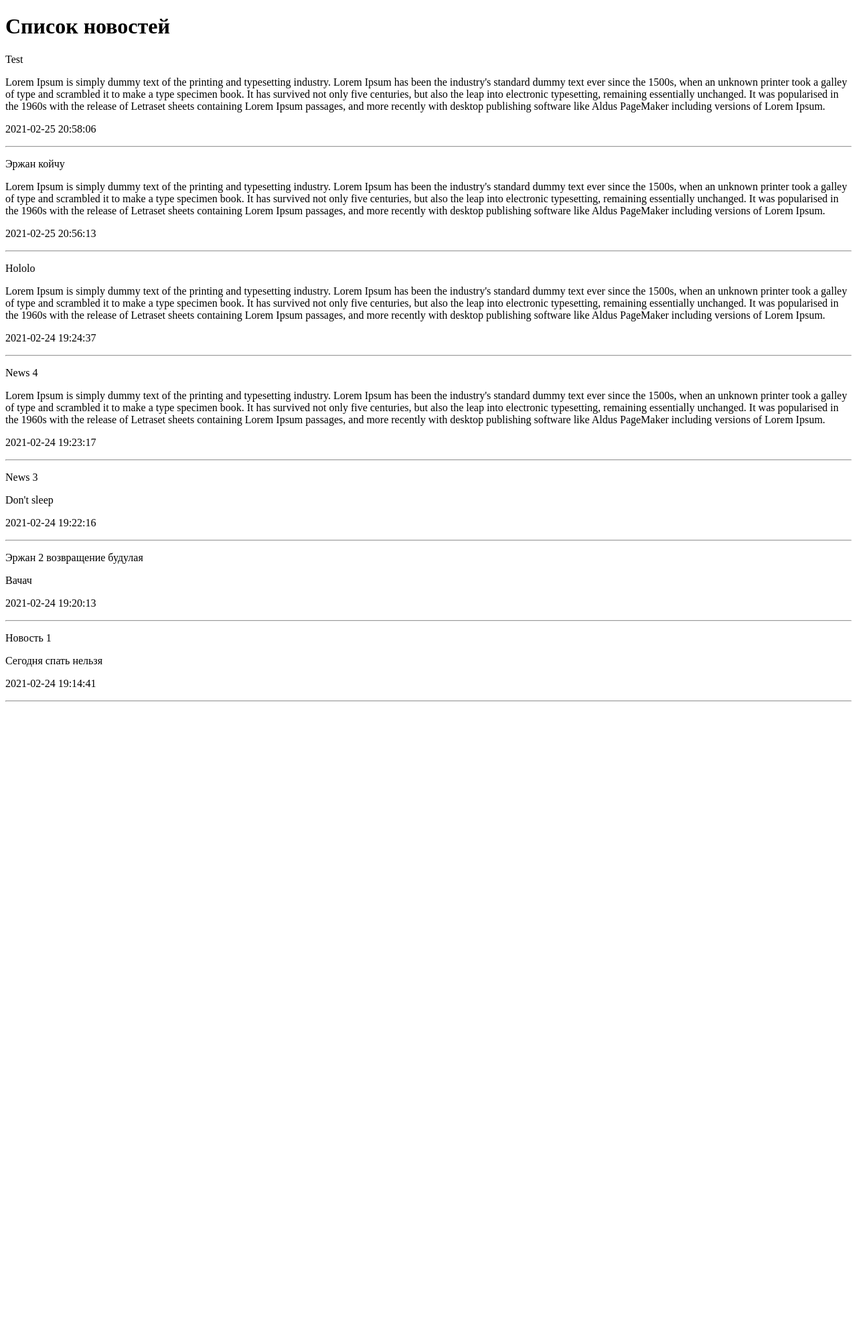
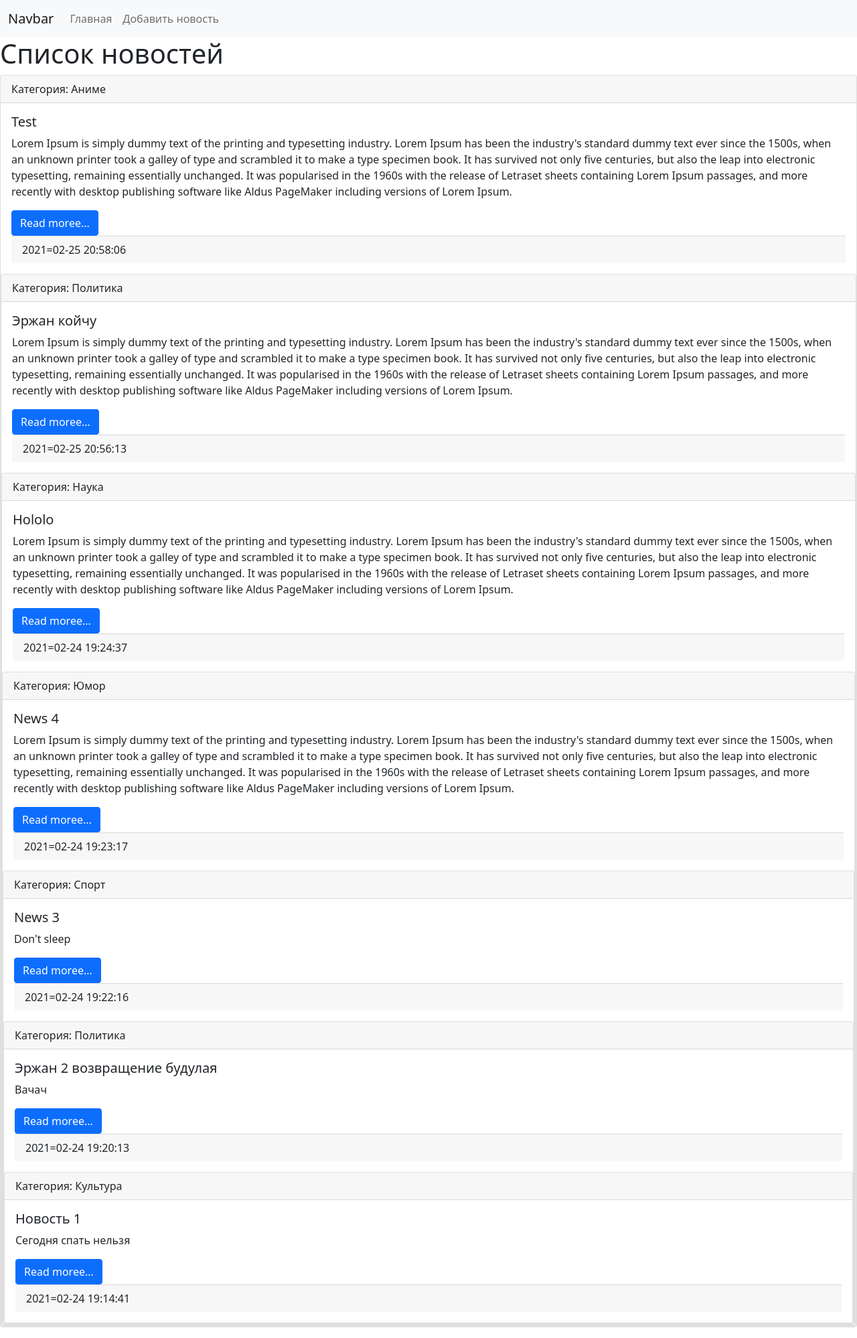
Before and after one commit to kaira96/ExampleEvening, a Django app: page /news/ in a window 1280 px wide. Shown: the whole page at 67% size. Before the commit the page ends 1048 px from the top, so only its background shows below. Run offline with Django 3.2, Linux system fonts and the light colour scheme; data comes from the database, SQL or seed files in the repository; both versions use the stored data as it was after the commit; some libraries are stand-ins or nearby versions.

Commit message:
Связи моделей и Внешний вид шаблона

```diff
--- a/ExampleModels/news/models.py
+++ b/ExampleModels/news/models.py
@@ -7,6 +7,7 @@ class News(models.Model):
     update_at = models.DateTimeField(auto_now=True, verbose_name='Дата обновления')
     photo = models.ImageField(upload_to='photo/%Y/%m/%d', verbose_name='Фото', blank=True)
     is_published = models.BooleanField(default=True,verbose_name='Опубликовано')
+    category = models.ForeignKey('Category', on_delete=models.PROTECT, null=True, verbose_name='Категория')
 
     def __str__(self):
         return self.title
@@ -15,3 +16,14 @@ class News(models.Model):
         verbose_name = 'Новость'
         verbose_name_plural = 'Новости'
         ordering = ['-created_at']
+
+class Category(models.Model):
+    title = models.CharField(max_length=150, db_index=True, verbose_name='Наименование категории')
+
+    def __str__(self):
+        return self.title
+
+    class Meta:
+        verbose_name='Категория'
+        verbose_name_plural='Категории'
+        ordering=['title']
--- a/ExampleModels/news/templates/news/index.html
+++ b/ExampleModels/news/templates/news/index.html
@@ -1,25 +1,69 @@
-<!DOCTYPE html>
+<!doctype html>
 <html lang="en">
 <head>
-    <meta charset="UTF-8">
+
+    <meta charset="utf-8">
+    <meta name="viewport" content="width=device-width, initial-scale=1">
+
+
+    <link href="https://cdn.jsdelivr.net/npm/bootstrap@5.0.0-beta2/dist/css/bootstrap.min.css" rel="stylesheet"
+          integrity="sha384-BmbxuPwQa2lc/FVzBcNJ7UAyJxM6wuqIj61tLrc4wSX0szH/Ev+nYRRuWlolflfl" crossorigin="anonymous">
+
+
     <title>{{ title }}</title>
 </head>
+<body>
+<nav class="navbar navbar-expand-lg navbar-light bg-light">
+    <div class="container-fluid">
+        <a class="navbar-brand" href="/">Navbar</a>
+        <button class="navbar-toggler" type="button" data-bs-toggle="collapse" data-bs-target="#navbarSupportedContent"
+                aria-controls="navbarSupportedContent" aria-expanded="false" aria-label="Toggle navigation">
+            <span class="navbar-toggler-icon"></span>
+        </button>
 
-<body>
-{#Список новостей#}
-<h1> {{ title }} </h1>
-{#Цикл новостей#}
-{% for item in news %}
-    <div>
-{#        Заголовок Новости#}
-        <p>{{ item.title }}</p>
-{#        Контент новости#}
-        <p>{{ item.content }}</p>
-{#        Дата публикации новости#}
-        <p>{{ item.created_at|date:"Y-m-d H:i:s" }}</p>
+        <div class="collapse navbar-collapse" id="navbarSupportedContent">
+            <ul class="navbar-nav me-auto mb-2 mb-lg-0">
+                <li class="nav-item"><a class="nav-link" href="/">Главная</a></li>
+                <li class="nav-item"><a class="nav-link" href="/">Добавить новость</a></li>
+            </ul>
+        </div>
     </div>
-    <hr>
-{#Закрытие цикла for#}
-{%  endfor %}
+</nav>
+
+
+<div class="conteiner mb-3">
+    <h1>{{ title }}</h1>
+    <div class="row">
+        <div class="col-md-12">
+            {% for item in news %}
+            <div class="card mb-13">
+                <div class="card-header">
+                    Категория: {{ item.category }}
+                </div>
+                <div class="card-body">
+                    <h5 class="card-title">{{ item.title }}</h5>
+                    <p class="card-text">{{ item.content }}</p>
+                    <a href="#" class="btn btn-primary">Read moree...</a>
+                    <div class="card-footer text-murder">
+                        {{ item.created_at|date:"Y=m-d H:i:s" }}
+                    </div>
+                </div>
+                {% endfor %}
+            </div>
+        </div>
+    </div>
+</div>
+
+
+<script src="https://cdn.jsdelivr.net/npm/bootstrap@5.0.0-beta2/dist/js/bootstrap.bundle.min.js"
+        integrity="sha384-b5kHyXgcpbZJO/tY9Ul7kGkf1S0CWuKcCD38l8YkeH8z8QjE0GmW1gYU5S9FOnJ0"
+        crossorigin="anonymous"></script>
+<script src="https://cdn.jsdelivr.net/npm/@popperjs/core@2.6.0/dist/umd/popper.min.js"
+        integrity="sha384-KsvD1yqQ1/1+IA7gi3P0tyJcT3vR+NdBTt13hSJ2lnve8agRGXTTyNaBYmCR/Nwi"
+        crossorigin="anonymous"></script>
+<script src="https://cdn.jsdelivr.net/npm/bootstrap@5.0.0-beta2/dist/js/bootstrap.min.js"
+        integrity="sha384-nsg8ua9HAw1y0W1btsyWgBklPnCUAFLuTMS2G72MMONqmOymq585AcH49TLBQObG"
+        crossorigin="anonymous"></script>
+
 </body>
 </html>
--- /dev/null
+++ b/ExampleModels/requirements.txt
@@ -0,0 +1,6 @@
+asgiref==3.3.1
+Django==3.1.7
+news==1.0
+Pillow==8.1.0
+pytz==2021.1
+sqlparse==0.4.1
```
Also changed, not shown: ExampleModels/news/admin.py (+13 -2 lines), ExampleModels/db.sqlite3, ExampleModels/news/migrations/0002_auto_20210301_1951.py.
